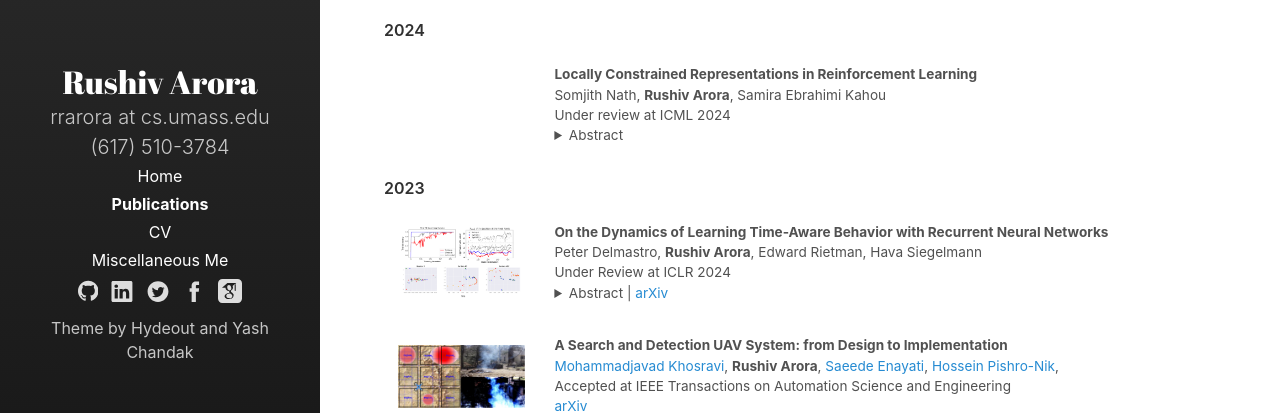
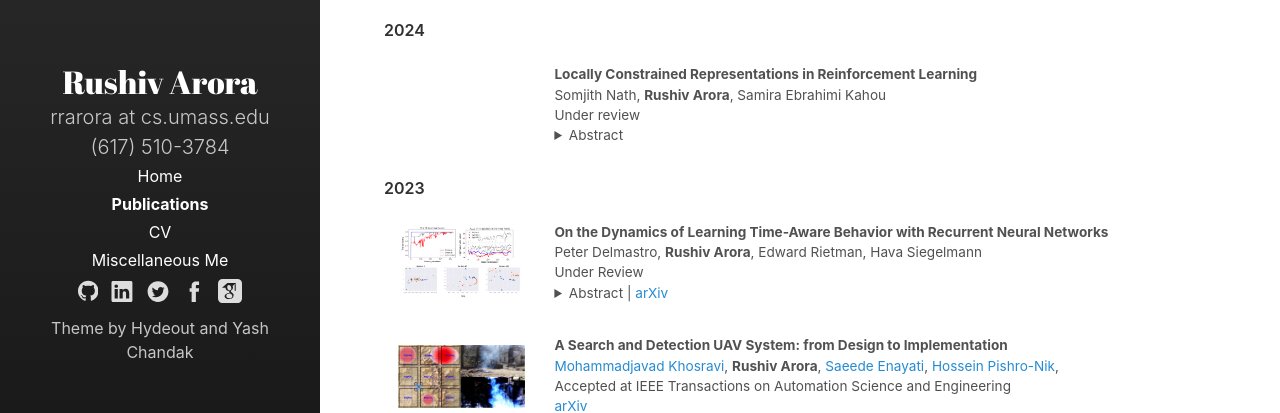
Before and after one commit to RushivArora/rushivarora.github.io, a Jekyll site: the page built from _pages/publications.md, in a window 1280 px wide. Shown: the part 379-792 px from the top of the page. Built offline with Jekyll 4.4.1, drawn with Linux system fonts in a browser that asks for light colours.

Commit message:
Location

```diff
--- a/_pages/publications.md
+++ b/_pages/publications.md
@@ -101,7 +101,7 @@ paper {
               <br>
               Somjith Nath, <b>Rushiv Arora</b>, Samira Ebrahimi Kahou
               <br>
-              Under review at ICML 2024
+              Under review
               <br>
               <details>
                 <summary>Abstract  </summary>
@@ -129,7 +129,7 @@ paper {
               <br>
               Peter Delmastro, <b>Rushiv Arora</b>, Edward Rietman, Hava Siegelmann
               <br>
-              Under Review at ICLR 2024
+              Under Review
               <br>
               <details>
                 <summary>Abstract  | <a href="https://arxiv.org/abs/2306.07125">arXiv</a> </summary>
```
